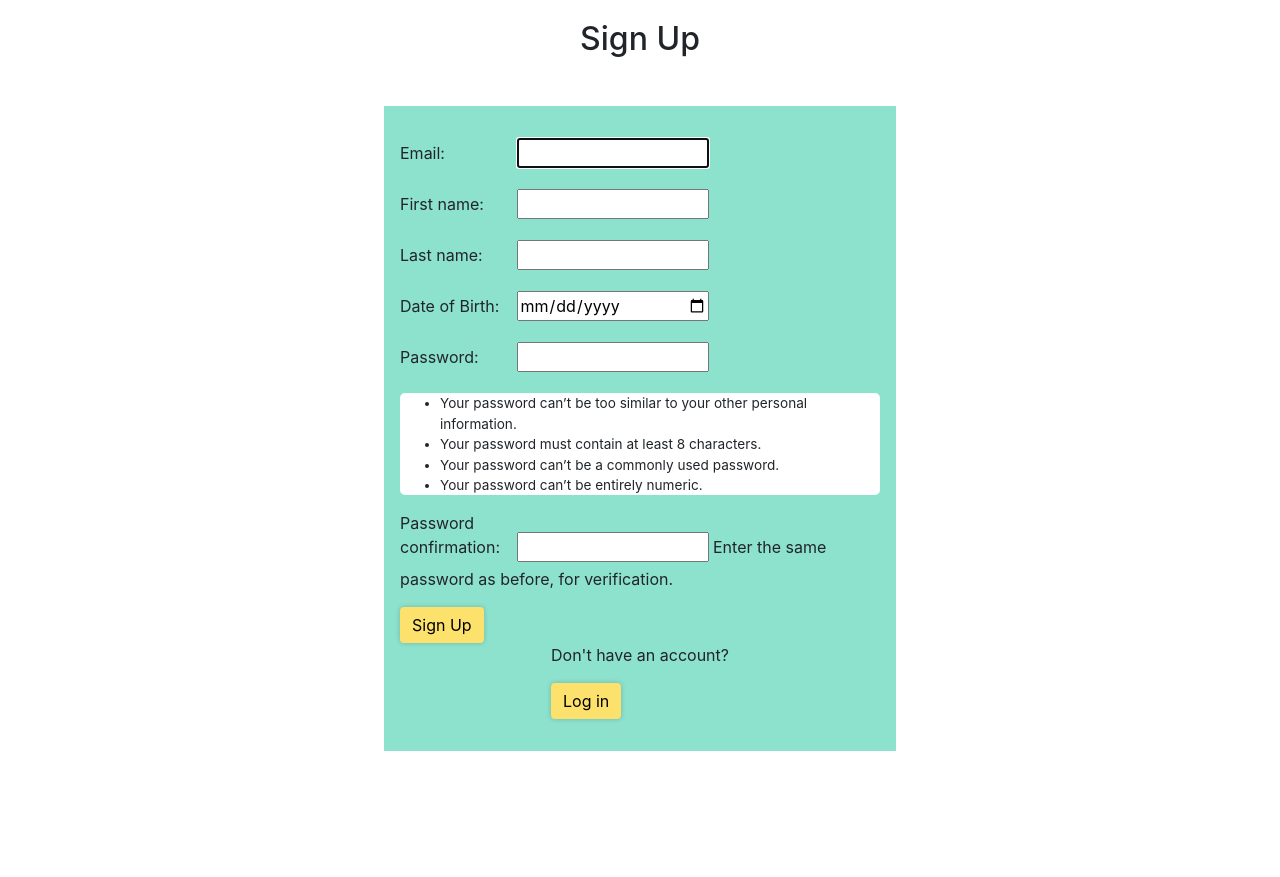
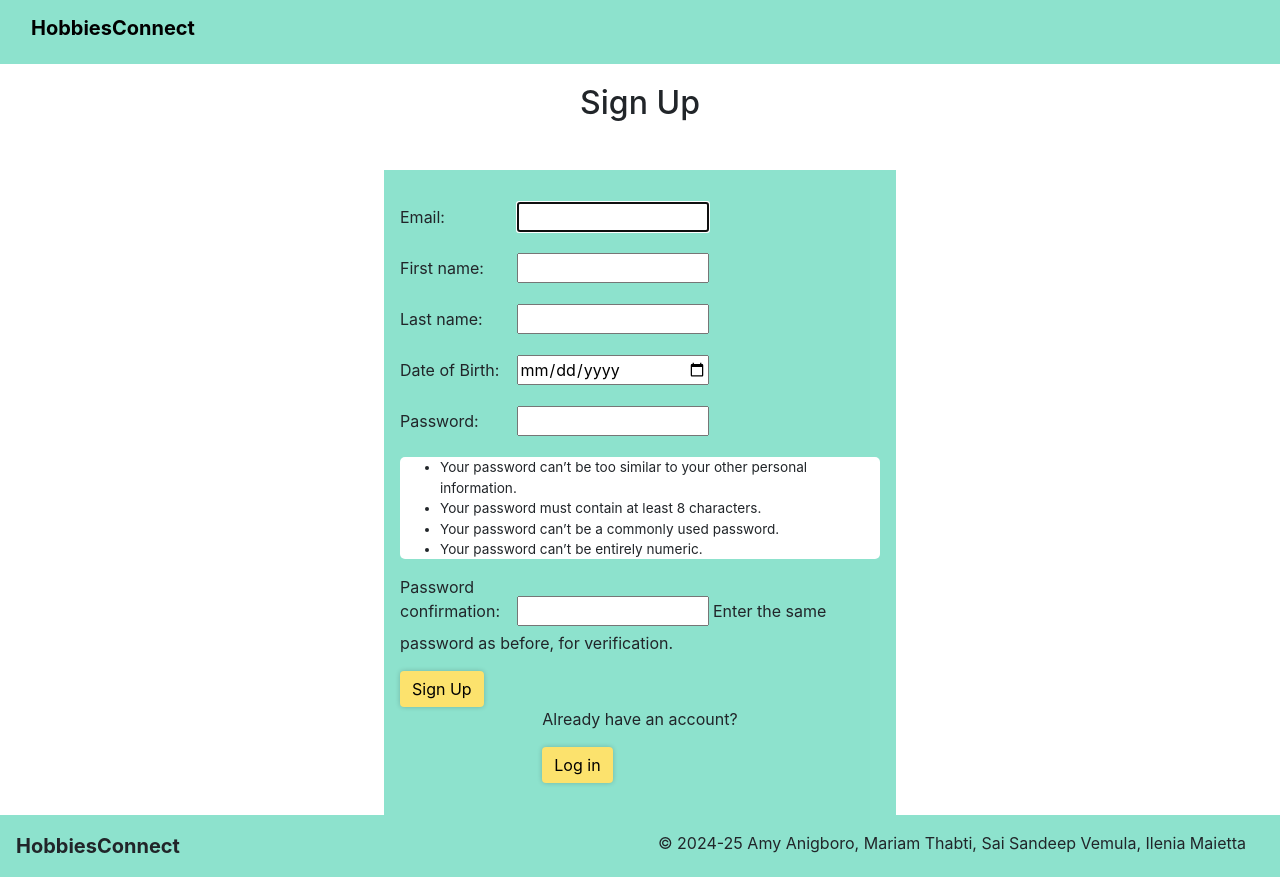
Before and after one commit to ileniadigital/HobbiesConnect, a Django app: page /signup/ in a window 1280 px wide. Before the commit the page ends 751 px from the top, so only its background shows below. Run offline with Django 3.2, Linux system fonts and the light colour scheme; some libraries are stand-ins or nearby versions.

Commit message:
added header and footer

```diff
--- a/api/static/style.css
+++ b/api/static/style.css
@@ -45,3 +45,35 @@ ul {
 .btn:active {
   font-weight: bold;
 }
+/* Header */
+.custom-navbar {
+  background-color: #8de2cd;
+}
+
+.navbar-brand {
+  font-weight: bold;
+  color: black;
+}
+
+/* Footer */
+.footer {
+  display: flex;
+  justify-content: space-between;
+  padding: 1rem;
+  background-color: #8de2cd;
+}
+
+.footer-left {
+  flex: 1;
+  text-align: left;
+}
+
+.footer-center {
+  flex: 1;
+  text-align: center;
+}
+
+.brand {
+  font-weight: bold;
+  font-size: 1.25rem;
+}
--- a/api/templates/signup.html
+++ b/api/templates/signup.html
@@ -8,6 +8,16 @@
     <link rel="stylesheet" type="text/css" href="{% static 'style.css' %}">
 </head>
 <body>
+    <nav class="navbar navbar-expand-lg custom-navbar">
+        <div class="container-fluid">
+            <h1 class="navbar-brand" to="/">HobbiesConnect</h1>
+            <button class="navbar-toggler" type="button" data-bs-toggle="collapse"
+                data-bs-target="#navbarSupportedContent" aria-controls="navbarSupportedContent" aria-expanded="false"
+                aria-label="Toggle navigation">
+                <span class="navbar-toggler-icon"></span>
+            </button>
+        </div>
+    </nav>
     <h2>Sign Up</h2>
     <div class="container">
         <form method="POST">
@@ -15,12 +25,19 @@
             {{ form.as_p }}
             <button type="submit" class="btn btn-primary">Sign Up</button>
         </form>
-        <div class="login-button">
-            <p>Don't have an account?</p>
+        <div class="switch-button">
+            <p>Already have an account?</p>
             {% url 'login' as login_url %}
             <button onclick="window.location.href='{{ login_url }}'" class="btn btn-primary">Log in</button>
         </div>
     </div>
-
+    <footer class="footer">
+        <div class="footer-left brand">
+            HobbiesConnect
+        </div>
+        <div class="footer-center">
+            &copy; 2024-25 Amy Anigboro, Mariam Thabti, Sai Sandeep Vemula, Ilenia Maietta
+        </div>
+    </footer>
 </body>
 </html>
```
Also changed, not shown: api/templates/login.html (+22 -1 lines).
